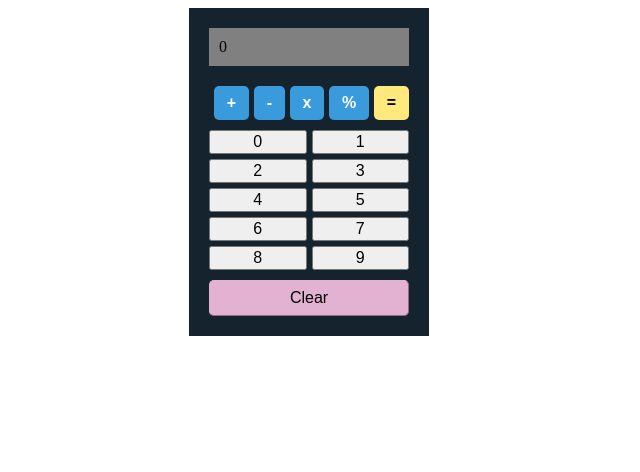
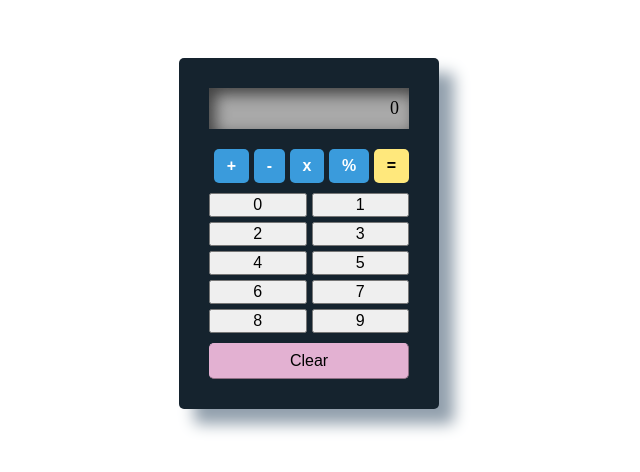
Before and after one commit to Polivaresc/calculator-top, a plain HTML site: page index.html in a window 1280 px wide. Shown: the whole page, without its empty margins (331-971 px from the left). Drawn offline with Linux system fonts and the light colour scheme.

Commit message:
round decimals + styles

```diff
--- a/scripts.js
+++ b/scripts.js
@@ -104,5 +104,6 @@ function updateScreen() {
     }
 
     const screen = document.querySelector('#screen')
-    screen.innerText = lastValue
+    screen.innerText = Math.round(lastValue * 10000) / 10000
+
 }
--- a/styles.css
+++ b/styles.css
@@ -5,7 +5,10 @@ body {
 
 .container {
     background-color: #15232e;
-    padding: 20px;
+    border-radius: 5px;
+    box-shadow: 15px 15px 15px #92a0ad;
+    padding: 30px;
+    margin-top: 50px;
 }
 
 #operators {
@@ -56,7 +59,10 @@ button:hover {
 }
 
 .screen {
-    background-color: gray;
+    font-size: large;
+    text-align: right;
+    background-color: #a9a9a9;
+    box-shadow: 6px 6px 15px #3f3f3f inset;
     padding: 10px 10px;
 }
 
```
